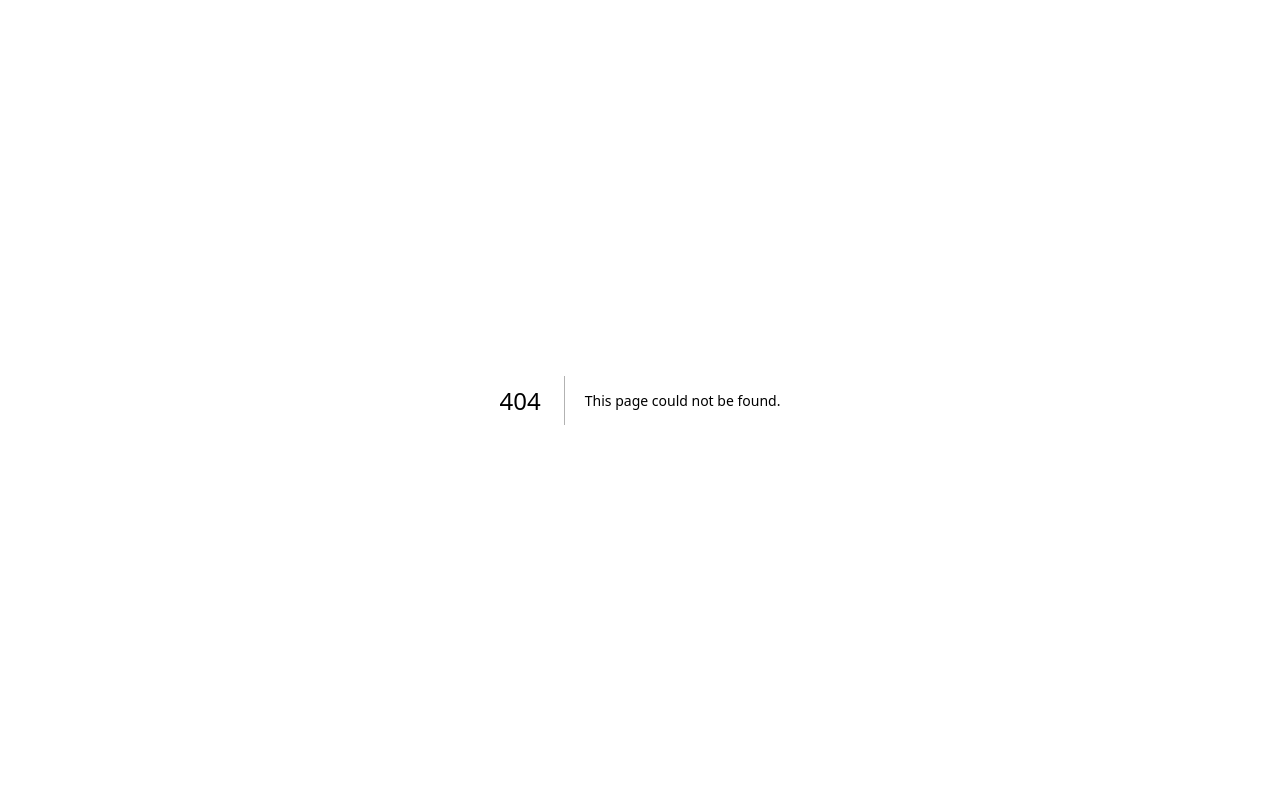
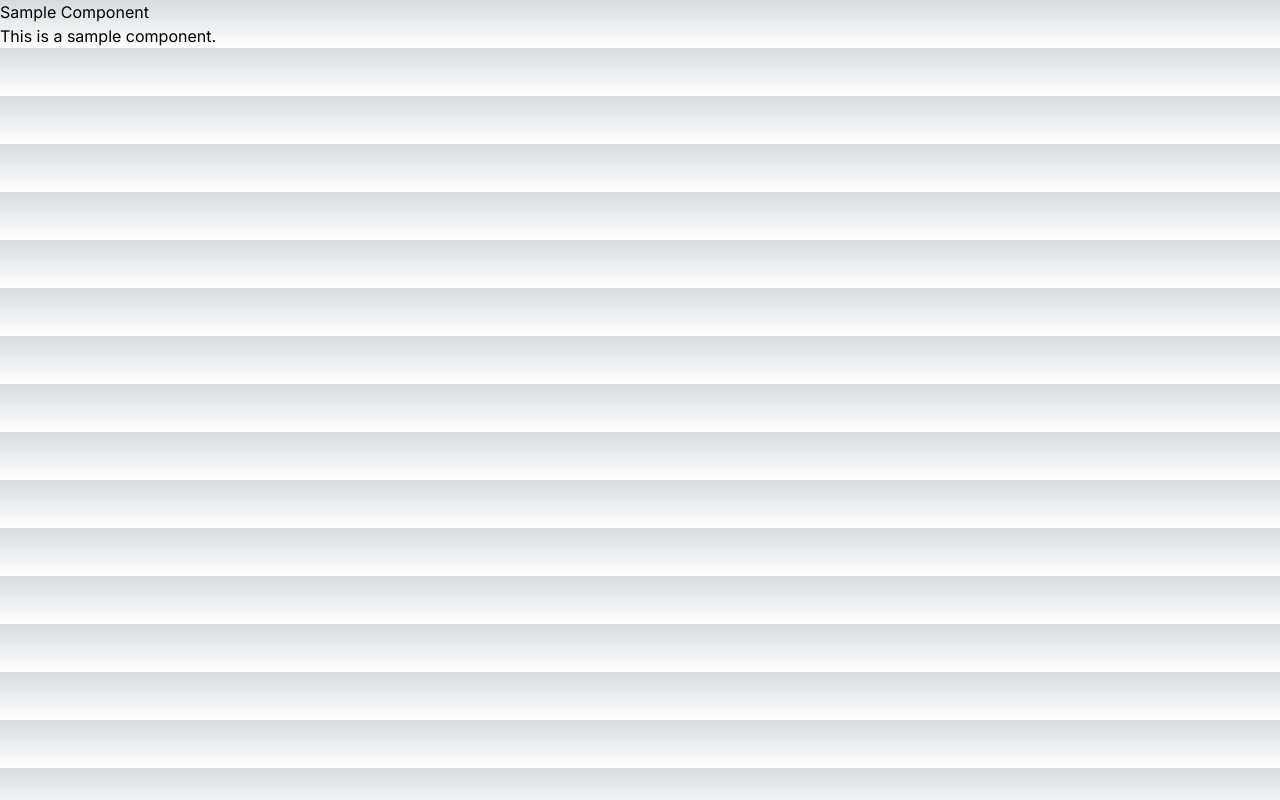
Before and after one commit to ut-code/syllabus-next, a Next.js app: page /components/Sample in a window 1280 px wide. Before the commit this address had no page. Built offline with nearby package versions, Linux system fonts and the light colour scheme.

Commit message:
sample component

```diff
--- /dev/null
+++ b/src/app/components/Sample/page.tsx
@@ -0,0 +1,14 @@
+// src/components/SampleComponent.tsx
+
+import React from 'react';
+
+const SampleComponent: React.FC = () => {
+  return (
+    <div>
+      <h2>Sample Component</h2>
+      <p>This is a sample component.</p>
+    </div>
+  );
+};
+
+export default SampleComponent;
--- a/src/app/page.tsx
+++ b/src/app/page.tsx
@@ -1,8 +1,11 @@
 import Image from "next/image";
+
+import SampleComponent from "@/app/components/Sample/page";
 
 export default function Home() {
   return (
     <main className="flex min-h-screen flex-col items-center justify-between p-24">
+      <SampleComponent></SampleComponent>
       <div className="z-10 w-full max-w-5xl items-center justify-between font-mono text-sm lg:flex">
         <p className="fixed left-0 top-0 flex w-full justify-center border-b border-gray-300 bg-gradient-to-b from-zinc-200 pb-6 pt-8 backdrop-blur-2xl dark:border-neutral-800 dark:bg-zinc-800/30 dark:from-inherit lg:static lg:w-auto  lg:rounded-xl lg:border lg:bg-gray-200 lg:p-4 lg:dark:bg-zinc-800/30">
           Get started by editing&nbsp;
```
